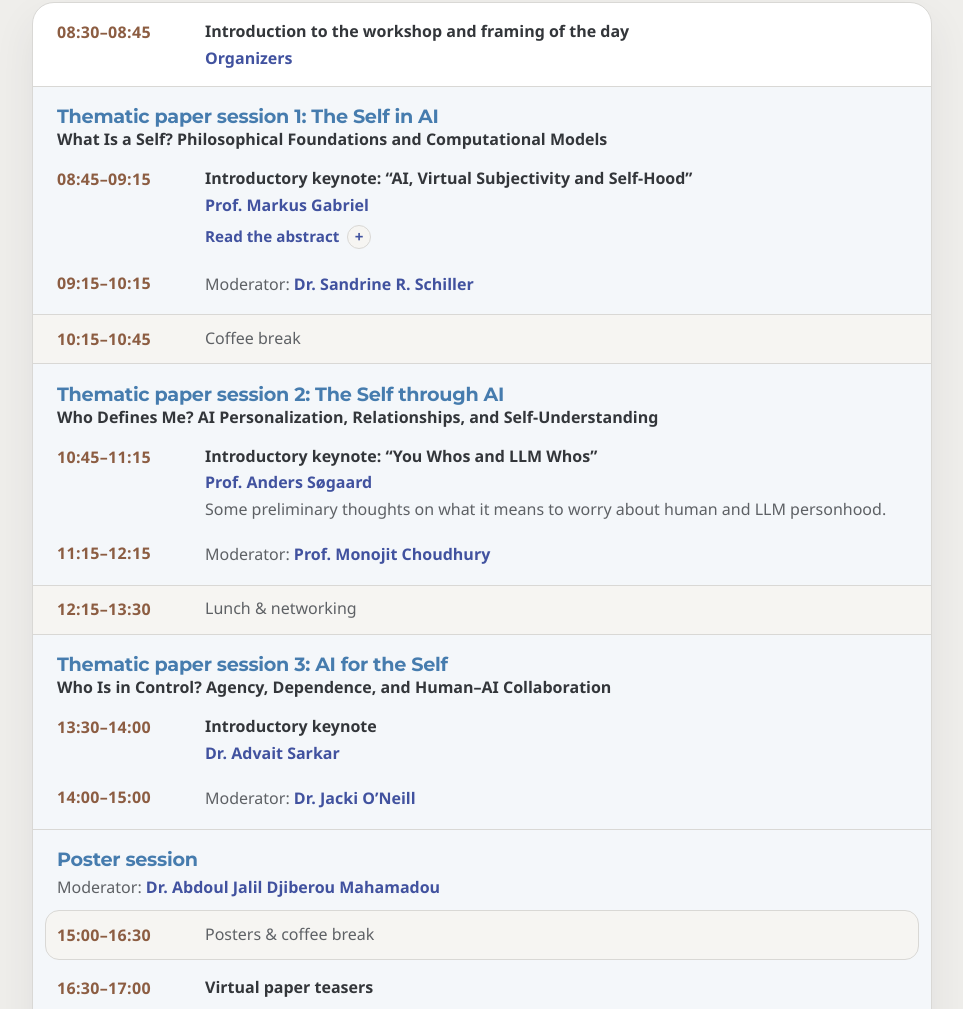
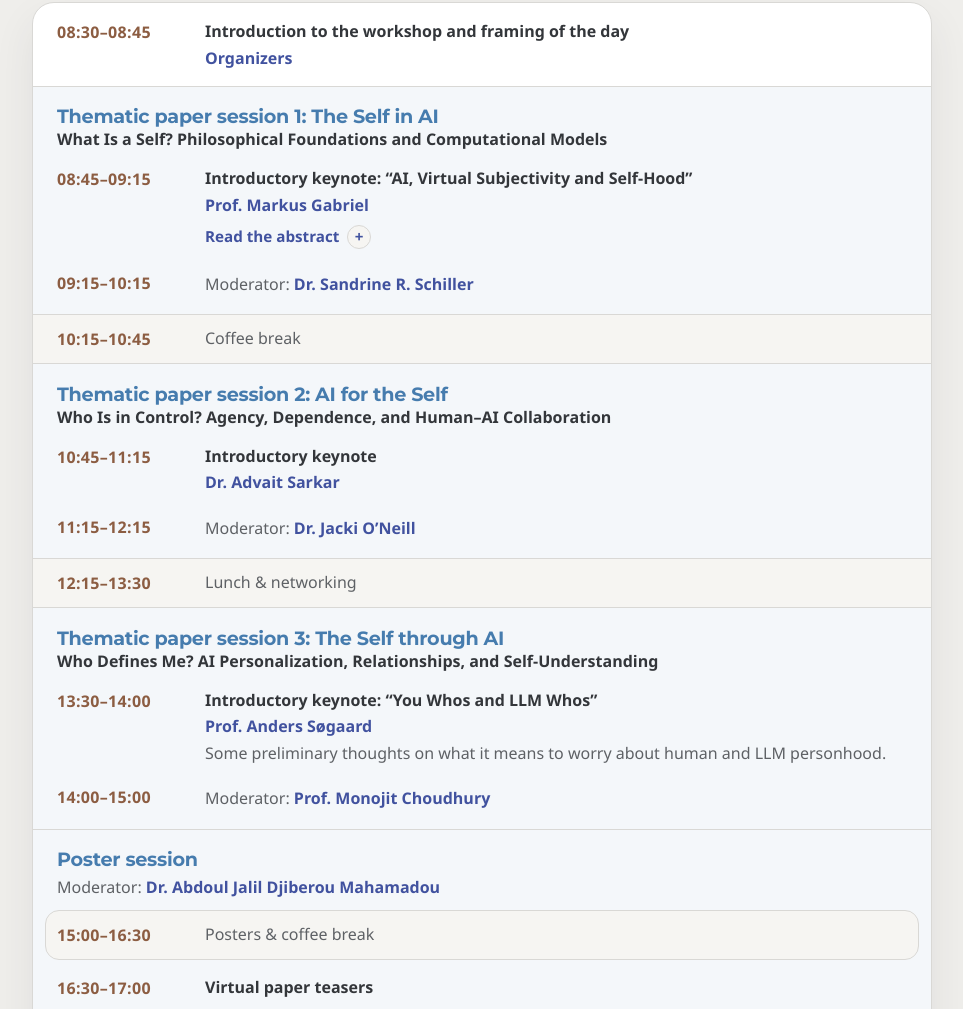
Before and after one commit to aintheself/aintheself.github.io, a plain HTML site: page schedule.html in a window 1280 px wide. Shown: the part 486-1495 px from the top of the page, without its empty margins (48-1011 px from the left). Drawn offline with Linux system fonts and the light colour scheme; a web font is replaced by a local one.

Commit message:
thematic paper session 2 and 3 switch

```diff
--- a/schedule.html
+++ b/schedule.html
@@ -97,22 +97,21 @@
 
           <li class="agenda-group">
             <div class="agenda-group-head">
-              <h2 class="agenda-group-title">Thematic paper session 2: The Self through AI</h2>
-              <p class="agenda-title">Who Defines Me? AI Personalization, Relationships, and Self-Understanding</p>
+              <h2 class="agenda-group-title">Thematic paper session 2: AI for the Self</h2>
+              <p class="agenda-title">Who Is in Control? Agency, Dependence, and Human–AI Collaboration</p>
             </div>
             <ol>
               <li class="agenda-row">
                 <time class="agenda-time" datetime="2026-12-12T10:45+01:00">10:45–11:15</time>
                 <div>
-                  <p class="agenda-title">Introductory keynote: “You Whos and LLM Whos”</p>
-                  <p class="agenda-meta"><a href="index.html#speaker-anders-soegaard">Prof. Anders Søgaard</a></p>
-                  <p class="agenda-meta">Some preliminary thoughts on what it means to worry about human and LLM personhood.</p>
+                  <p class="agenda-title">Introductory keynote</p>
+                  <p class="agenda-meta"><a href="index.html#speaker-advait-sarkar">Dr. Advait Sarkar</a></p>
                 </div>
               </li>
               <li class="agenda-row">
                 <time class="agenda-time" datetime="2026-12-12T11:15+01:00">11:15–12:15</time>
                 <div>
-                  <p class="agenda-meta">Moderator: <a href="organizers.html#organizer-monojit-choudhury">Prof. Monojit Choudhury</a></p>
+                  <p class="agenda-meta">Moderator: <a href="organizers.html#organizer-jacki-oneill">Dr. Jacki O’Neill</a></p>
                 </div>
               </li>
             </ol>
@@ -125,21 +124,22 @@
 
           <li class="agenda-group">
             <div class="agenda-group-head">
-              <h2 class="agenda-group-title">Thematic paper session 3: AI for the Self</h2>
-              <p class="agenda-title">Who Is in Control? Agency, Dependence, and Human–AI Collaboration</p>
+              <h2 class="agenda-group-title">Thematic paper session 3: The Self through AI</h2>
+              <p class="agenda-title">Who Defines Me? AI Personalization, Relationships, and Self-Understanding</p>
             </div>
             <ol>
               <li class="agenda-row">
                 <time class="agenda-time" datetime="2026-12-12T13:30+01:00">13:30–14:00</time>
                 <div>
-                  <p class="agenda-title">Introductory keynote</p>
-                  <p class="agenda-meta"><a href="index.html#speaker-advait-sarkar">Dr. Advait Sarkar</a></p>
+                  <p class="agenda-title">Introductory keynote: “You Whos and LLM Whos”</p>
+                  <p class="agenda-meta"><a href="index.html#speaker-anders-soegaard">Prof. Anders Søgaard</a></p>
+                  <p class="agenda-meta">Some preliminary thoughts on what it means to worry about human and LLM personhood.</p>
                 </div>
               </li>
               <li class="agenda-row">
                 <time class="agenda-time" datetime="2026-12-12T14:00+01:00">14:00–15:00</time>
                 <div>
-                  <p class="agenda-meta">Moderator: <a href="organizers.html#organizer-jacki-oneill">Dr. Jacki O’Neill</a></p>
+                  <p class="agenda-meta">Moderator: <a href="organizers.html#organizer-monojit-choudhury">Prof. Monojit Choudhury</a></p>
                 </div>
               </li>
             </ol>
```
